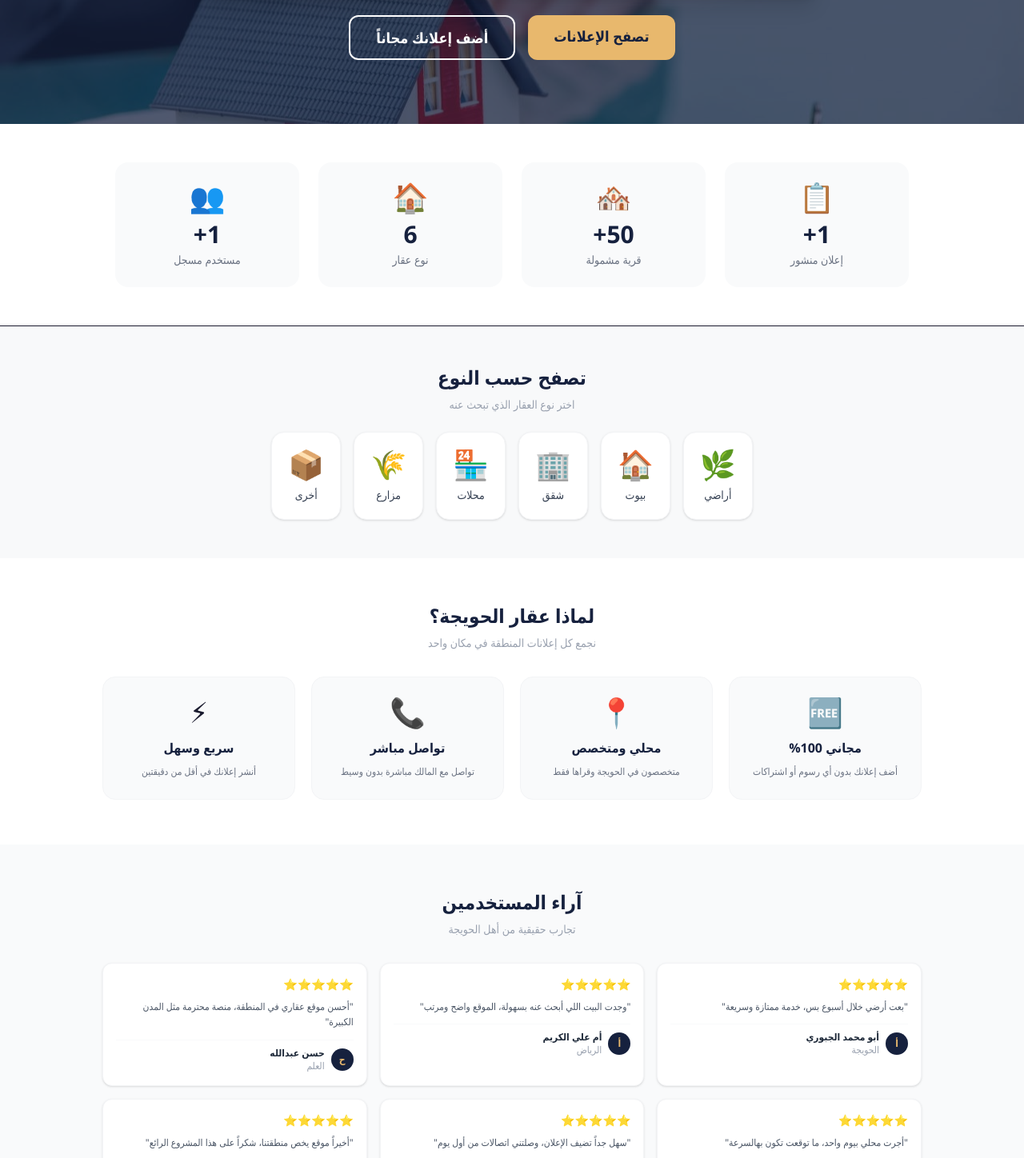
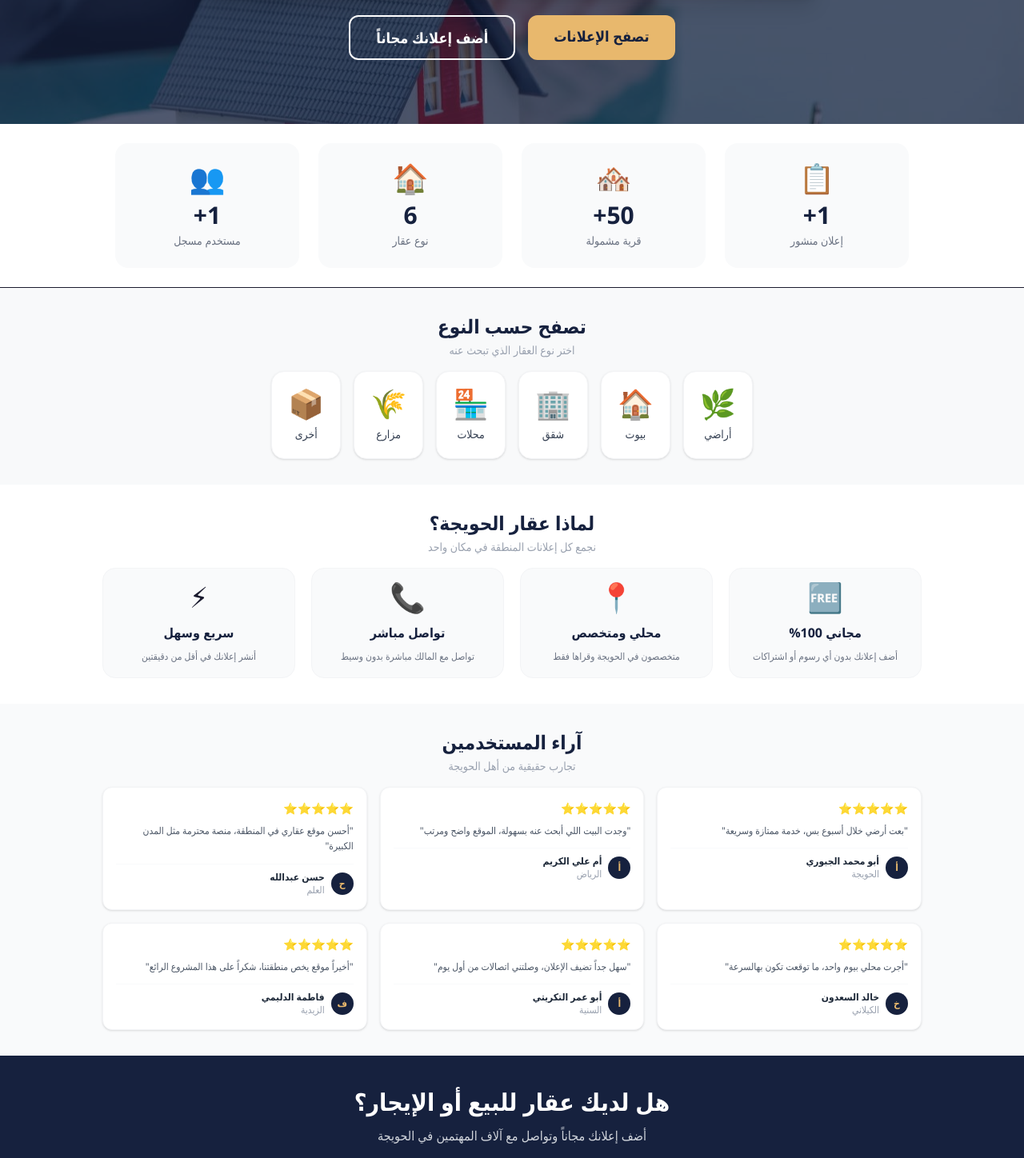
Before and after one commit to HushamAhmed90/hawija-aqar, a Next.js app: page / in a window 1280 px wide. Shown: the part 370-1818 px from the top of the page at 80% size. Built offline with nearby package versions, Linux system fonts and the light colour scheme.

Commit message:
Reduce section spacing, tighter layout

```diff
--- a/src/app/page.tsx
+++ b/src/app/page.tsx
@@ -39,9 +39,9 @@ export default function HomePage() {
       <StatsCounter />
 
       {/* Categories */}
-      <section className="max-w-6xl mx-auto px-4 py-12">
-        <h2 className="text-2xl font-bold text-[#16213e] mb-2 text-center">تصفح حسب النوع</h2>
-        <p className="text-gray-400 text-center mb-6 text-sm">اختر نوع العقار الذي تبحث عنه</p>
+      <section className="max-w-6xl mx-auto px-4 py-8">
+        <h2 className="text-2xl font-bold text-[#16213e] mb-1 text-center">تصفح حسب النوع</h2>
+        <p className="text-gray-400 text-center mb-4 text-sm">اختر نوع العقار الذي تبحث عنه</p>
         <div className="grid grid-cols-2 sm:grid-cols-3 md:grid-cols-6 gap-4">
           {[
             { label: "أراضي", icon: "🌿", type: "أرض" },
@@ -67,7 +67,7 @@ export default function HomePage() {
       <Testimonials />
 
       {/* CTA */}
-      <section className="bg-[#16213e] py-16 px-4 text-center">
+      <section className="bg-[#16213e] py-10 px-4 text-center">
         <h2 className="text-2xl md:text-3xl font-bold text-white mb-3">هل لديك عقار للبيع أو الإيجار؟</h2>
         <p className="text-gray-300 mb-8">أضف إعلانك مجاناً وتواصل مع آلاف المهتمين في الحويجة</p>
         <Link href="/listings/new"
--- a/src/components/StatsCounter.tsx
+++ b/src/components/StatsCounter.tsx
@@ -34,7 +34,7 @@ function Counter({ target, suffix = "" }: { target: number; suffix?: string }) {
 
 export default function StatsCounter() {
   return (
-    <section className="bg-white py-12 border-b">
+    <section className="bg-white py-6 border-b">
       <div className="max-w-5xl mx-auto px-4 grid grid-cols-2 md:grid-cols-4 gap-6 text-center">
         {[
           { icon: "📋", label: "إعلان منشور", target: 1, suffix: "+" },
--- a/src/components/Testimonials.tsx
+++ b/src/components/Testimonials.tsx
@@ -9,10 +9,10 @@ const reviews = [
 
 export default function Testimonials() {
   return (
-    <section className="bg-gray-50 py-14 px-4">
+    <section className="bg-gray-50 py-8 px-4">
       <div className="max-w-5xl mx-auto">
-        <h2 className="text-2xl font-bold text-[#16213e] mb-2 text-center">آراء المستخدمين</h2>
-        <p className="text-gray-400 text-center mb-8 text-sm">تجارب حقيقية من أهل الحويجة</p>
+        <h2 className="text-2xl font-bold text-[#16213e] mb-1 text-center">آراء المستخدمين</h2>
+        <p className="text-gray-400 text-center mb-4 text-sm">تجارب حقيقية من أهل الحويجة</p>
         <div className="grid grid-cols-2 md:grid-cols-3 gap-4">
           {reviews.map((r) => (
             <div key={r.name} className="bg-white rounded-xl p-4 shadow-sm border border-gray-100 hover:shadow-md transition-shadow">
--- a/src/components/WhyUs.tsx
+++ b/src/components/WhyUs.tsx
@@ -7,13 +7,13 @@ const features = [
 
 export default function WhyUs() {
   return (
-    <section className="bg-white py-14 px-4">
+    <section className="bg-white py-8 px-4">
       <div className="max-w-5xl mx-auto">
-        <h2 className="text-2xl font-bold text-[#16213e] mb-2 text-center">لماذا عقار الحويجة؟</h2>
-        <p className="text-gray-400 text-center mb-8 text-sm">نجمع كل إعلانات المنطقة في مكان واحد</p>
+        <h2 className="text-2xl font-bold text-[#16213e] mb-1 text-center">لماذا عقار الحويجة؟</h2>
+        <p className="text-gray-400 text-center mb-4 text-sm">نجمع كل إعلانات المنطقة في مكان واحد</p>
         <div className="grid grid-cols-2 md:grid-cols-4 gap-5">
           {features.map((f) => (
-            <div key={f.title} className="text-center p-6 rounded-2xl border border-gray-100 hover:border-[#e8b86d] hover:shadow-md transition-all bg-gray-50">
+            <div key={f.title} className="text-center p-4 rounded-2xl border border-gray-100 hover:border-[#e8b86d] hover:shadow-md transition-all bg-gray-50">
               <div className="text-4xl mb-3">{f.icon}</div>
               <div className="font-bold text-[#16213e] mb-2">{f.title}</div>
               <div className="text-xs text-gray-500 leading-relaxed">{f.desc}</div>
```
